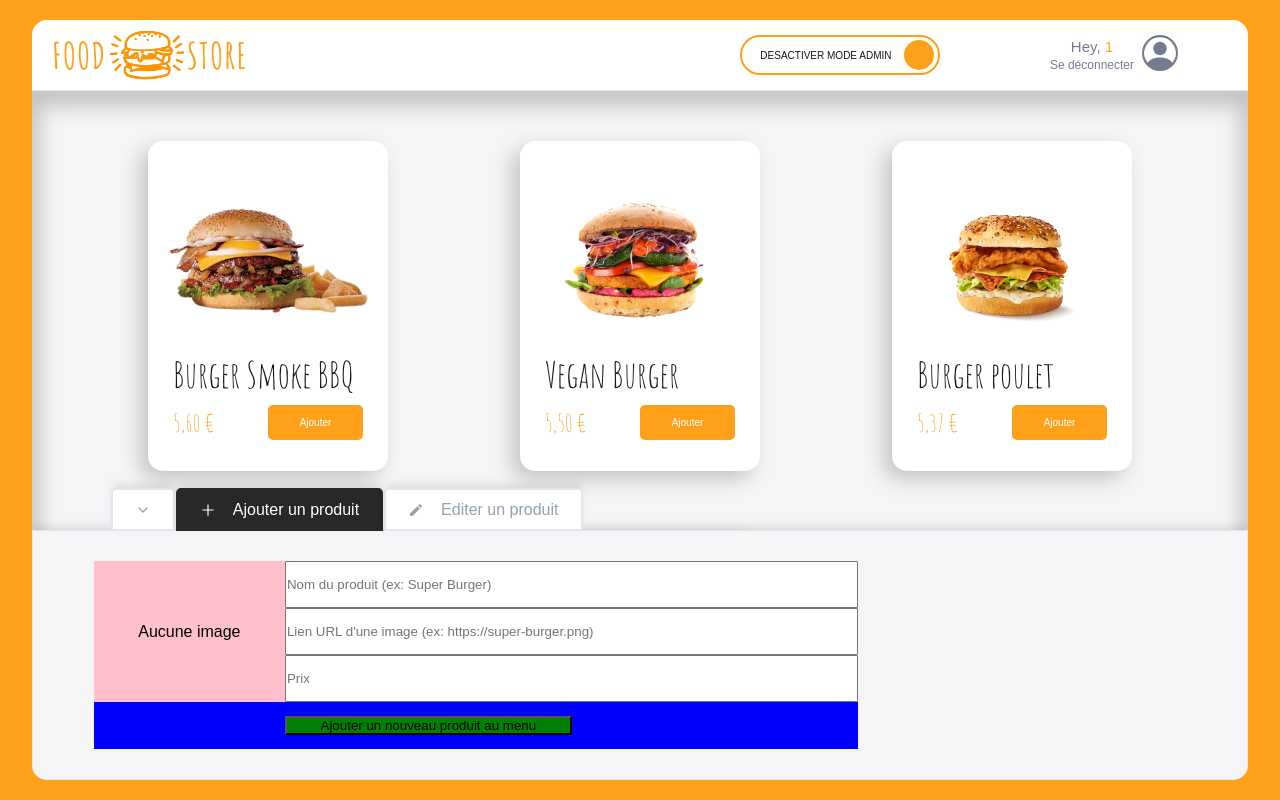
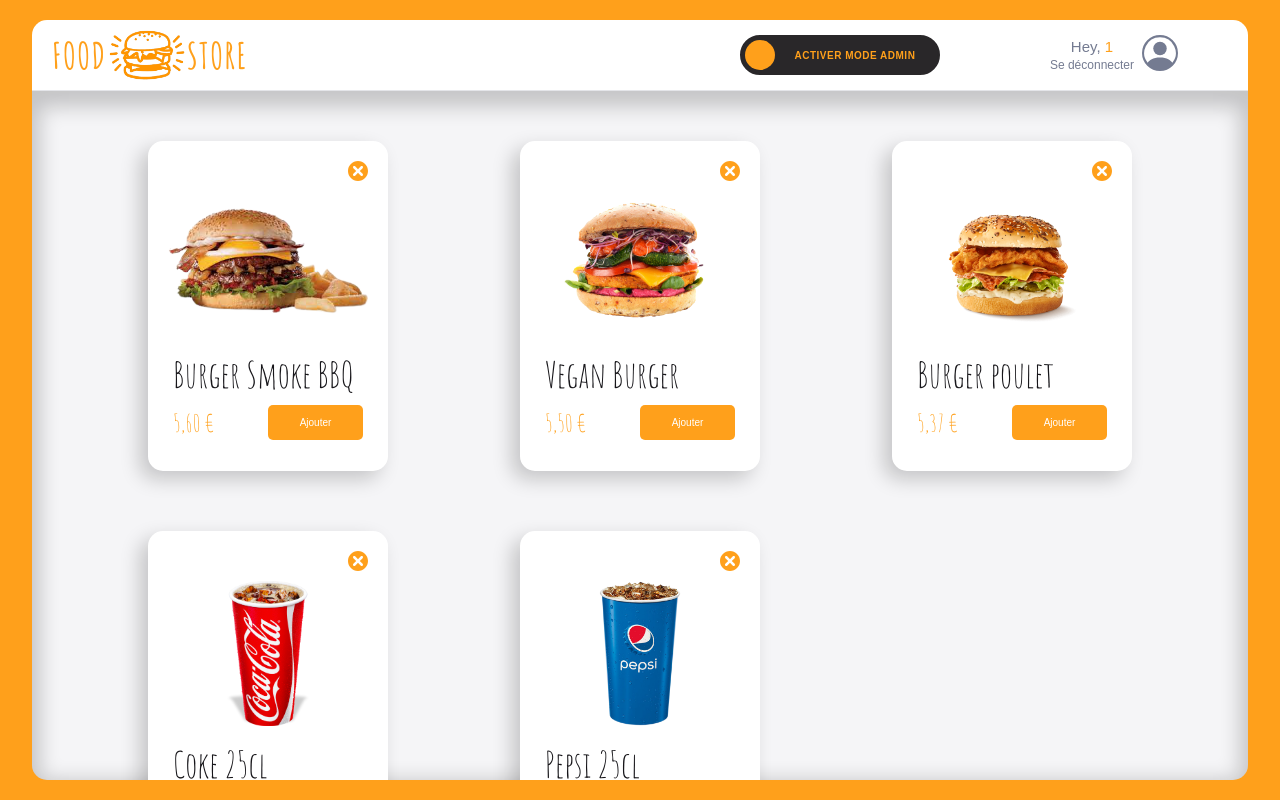
Before and after one commit to romainniamor/food_store, a React (Vite) app: page /order/1 in a window 1280 px wide. Built offline with nearby package versions, Linux system fonts and the light colour scheme; the HTML template or start-up script is replaced by a standard one.

Commit message:
♻️ F08: CARD > Add delete-button

```diff
--- a/src/components/pages/order/main/CardProduct.jsx
+++ b/src/components/pages/order/main/CardProduct.jsx
@@ -1,10 +1,14 @@
 import styled from "styled-components";
 import { formatPrice } from "../../../../utils/math";
 import { theme } from "../../../../theme";
+import { TiDelete } from "react-icons/ti";
 
 export default function CardProduct({ title, img, price }) {
   return (
     <CardStyled>
+      <button className="delete-button">
+        <TiDelete />
+      </button>
       <div className="image">
         <img src={img} alt="product-picture" />
       </div>
@@ -13,7 +17,7 @@
         <div className="description">
           <p className="price">{formatPrice(price)}</p>
           <div className="button-box">
-            <button>ajouter</button>
+            <button className="add-button">ajouter</button>
           </div>
         </div>
       </div>
@@ -22,6 +26,7 @@
 }
 
 const CardStyled = styled.div`
+  position: relative;
   background: ${theme.colors.white};
   width: 240px;
   height: 330px;
@@ -31,6 +36,21 @@
   padding-bottom: 10px;
   box-shadow: -8px 8px 20px 0px rgb(0 0 0 / 20%);
   border-radius: ${theme.borderRadius.extraRound};
+
+  .delete-button {
+    position: absolute;
+    right: 15px;
+    top: 15px;
+    color: ${theme.colors.primary};
+    background-color: transparent;
+    border: none;
+    cursor: pointer;
+    font-size: 30px;
+
+    &:hover {
+      color: ${theme.colors.red};
+    }
+  }
 
   .image {
     width: 100%;
@@ -88,7 +108,7 @@
       justify-content: center;
     }
 
-    button {
+    .add-button {
       padding: 12px;
       width: 100%;
       color: ${theme.colors.white};
--- a/src/components/pages/order/main/admin/Admin.jsx
+++ b/src/components/pages/order/main/admin/Admin.jsx
@@ -21,5 +21,5 @@
   bottom: 0;
   left: 0;
   right: 0;
-  z-index: 1;
+  z-index: 10;
 `;
--- a/src/components/pages/order/main/admin/adminPanel/AddForm.jsx
+++ b/src/components/pages/order/main/admin/adminPanel/AddForm.jsx
@@ -4,7 +4,6 @@
 import { BsFillCameraFill } from "react-icons/bs";
 import { MdOutlineEuro } from "react-icons/md";
 import { FiCheck } from "react-icons/fi";
-import { TiDeleteOutline } from "react-icons/ti";
 import { theme } from "../../../../../../theme/index";
 import { useContext, useState } from "react";
 import OrderContext from "../../../../../../contexts/orderContext";
--- a/src/components/pages/order/orderPage.jsx
+++ b/src/components/pages/order/orderPage.jsx
@@ -9,7 +9,7 @@
 export default function OrderPage() {
   //state
 
-  const [isModeAdmin, setIsModeAdmin] = useState(true);
+  const [isModeAdmin, setIsModeAdmin] = useState(false);
   const [isCollapsed, setIsCollapsed] = useState(false);
   const [currentTabSelected, setCurrentTabSelected] = useState("add");
 
```
